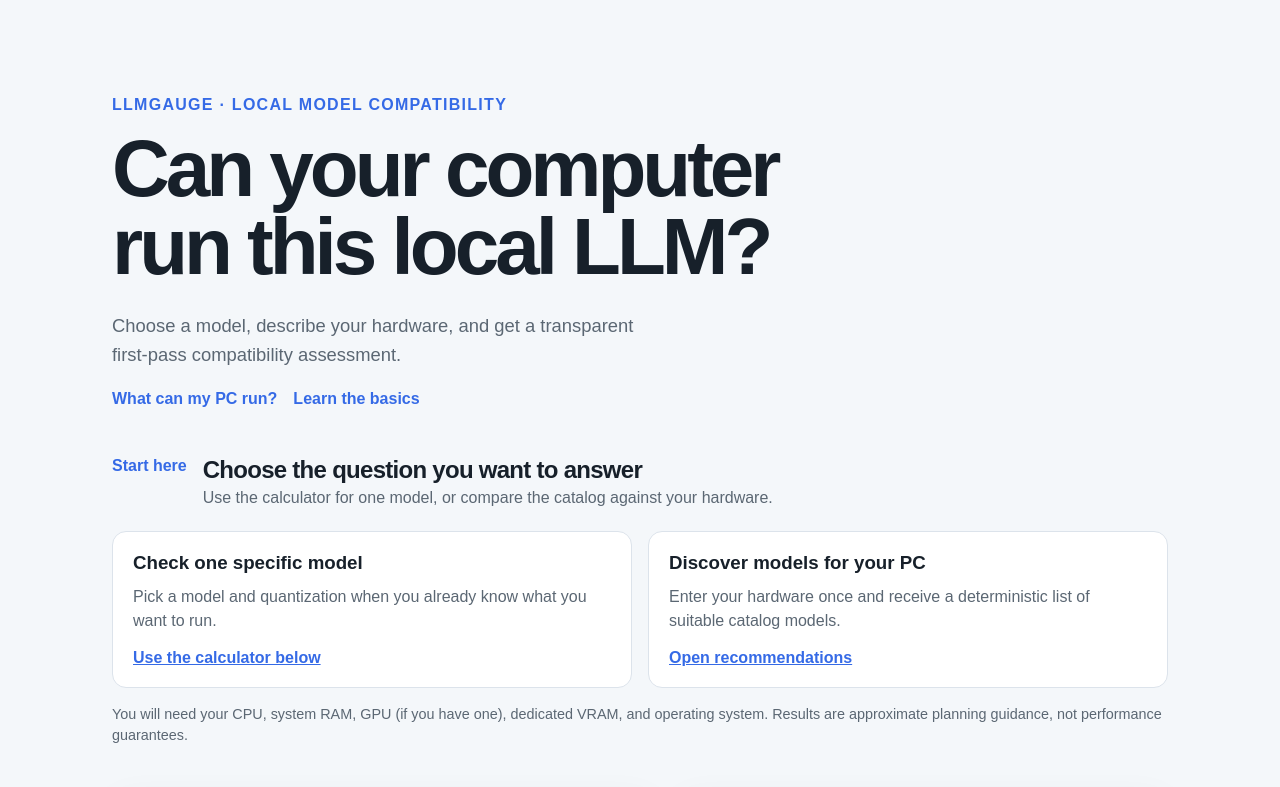
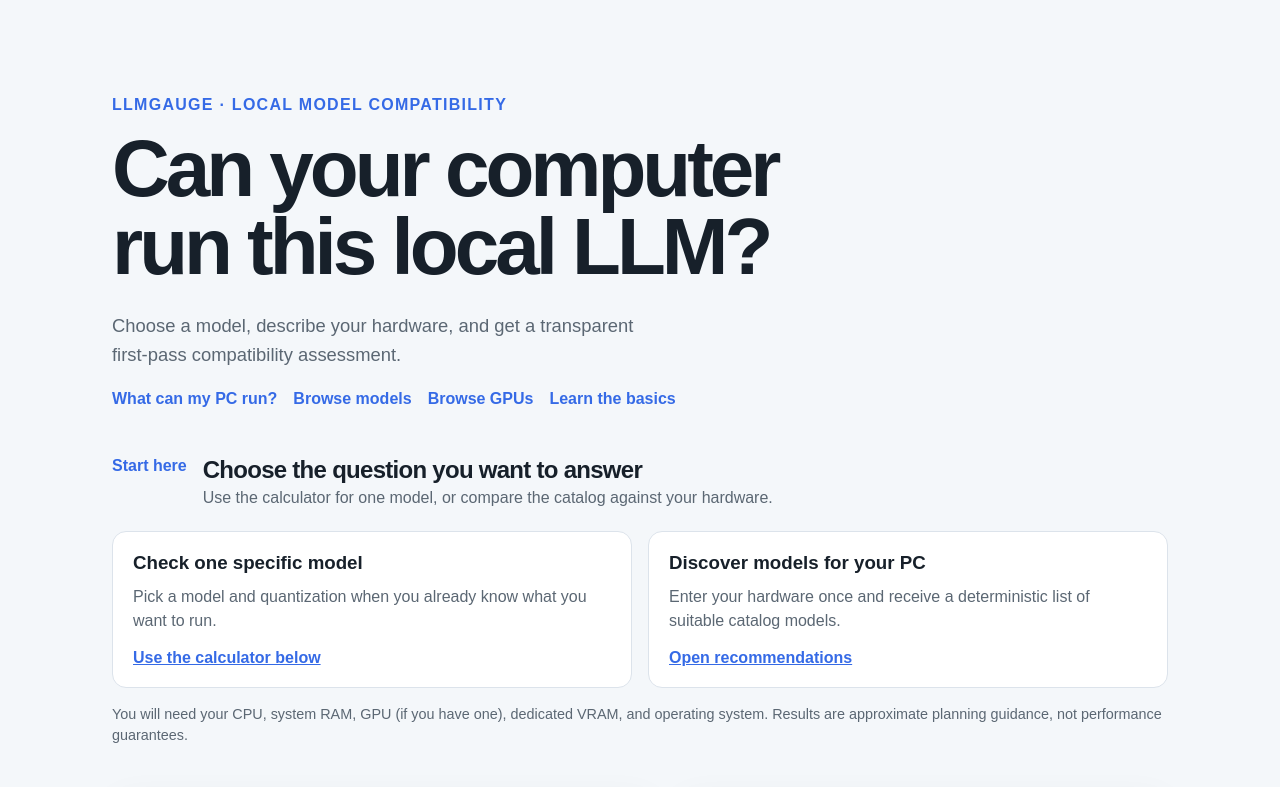
Before and after one commit to sage-yeti/LLMGauge, a Next.js app: page / in a window 1280 px wide. Shown: the top 787 px of the page. Built offline with nearby package versions, Linux system fonts and the light colour scheme; no server answers.

Commit message:
Update page.tsx catalog navigation

```diff
--- a/src/app/page.tsx
+++ b/src/app/page.tsx
@@ -21,6 +21,8 @@ export default function HomePage() {
         </p>
         <nav className="page-nav" aria-label="Primary navigation">
           <Link href="/recommendations">What can my PC run?</Link>
+          <Link href="/models">Browse models</Link>
+          <Link href="/gpus">Browse GPUs</Link>
           <Link href="/guides">Learn the basics</Link>
         </nav>
       </header>
```
